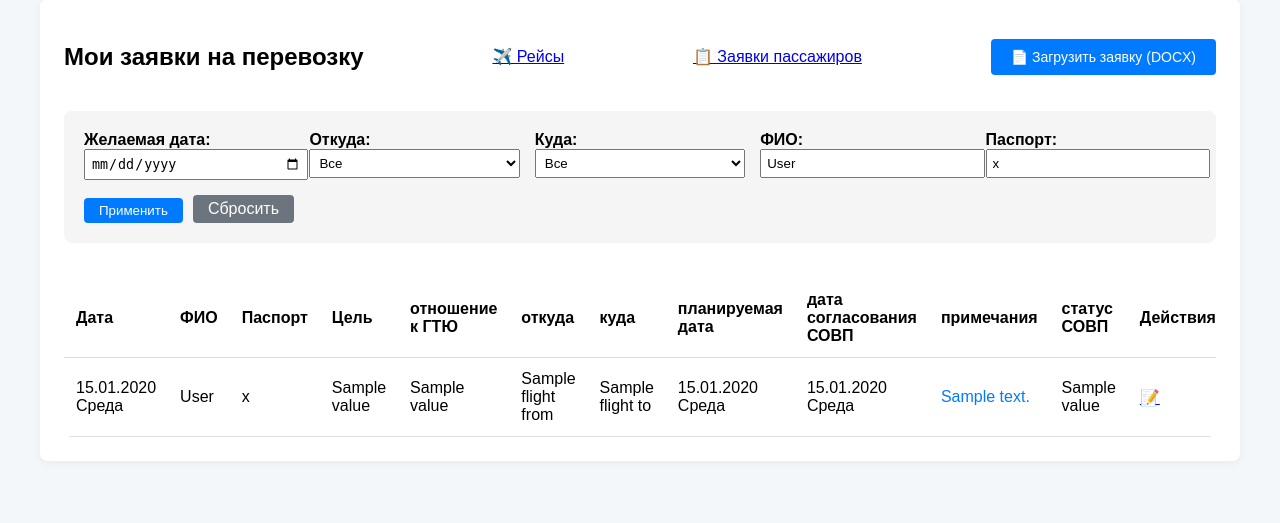
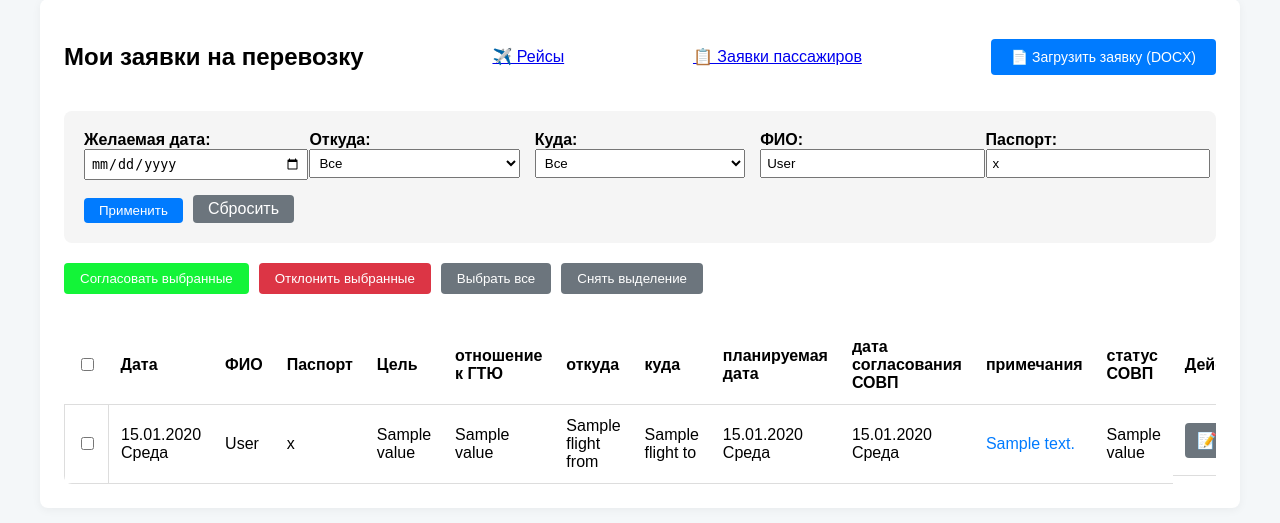
Before and after one commit to TheCoolestProgrammer/gazprom-flights, a FastAPI app: template templates/main_dispatcher/dashboard.html in a window 1280 px wide. Shown: the part 83-606 px from the top of the page. Run offline with FastAPI, Linux system fonts and the light colour scheme; the template is opened without the code that fills it: most values are stand-ins (such as "Sample title", 1, 10 or a date in 2020); parts of the project's set-up code (start-up, migrations or seed data) failed here and were passed over.

Commit message:
add opportunity to change status of many requests in main dispatcher

```diff
--- a/src/models/passenger.py
+++ b/src/models/passenger.py
@@ -65,7 +65,6 @@ class Passenger(Base):
     notes = Column(Text, default="")
     request_date = Column(Date, default=datetime.datetime.now)
     planning_date = Column(Date)
-    main_dispatcher_date = Column(Date)
     department_director_status = Column(Enum(RequestStatus), nullable=False, default=RequestStatus.PENDING)
     main_dispatcher_status = Column(Enum(RequestStatus), nullable=False, default=RequestStatus.PENDING)
     done_status = Column(Enum(RequestStatus), nullable=False, default=RequestStatus.PENDING)
--- a/templates/main_dispatcher/dashboard.html
+++ b/templates/main_dispatcher/dashboard.html
@@ -58,10 +58,20 @@
         </div>
     </form>
 
+    <form id="batch-status-form" action="/main_dispatcher/change_status_batch" method="POST">
+        <div style="display: flex; flex-wrap: wrap; gap: 10px; align-items: center; margin-bottom: 15px;">
+            <button type="submit" name="action" value="approved" style="background: #13f438; color: white; border: none; padding: 8px 16px; border-radius: 4px; cursor: pointer;">Согласовать выбранные</button>
+            <button type="submit" name="action" value="rejected" style="background: #dc3545; color: white; border: none; padding: 8px 16px; border-radius: 4px; cursor: pointer;">Отклонить выбранные</button>
+            <button type="button" onclick="selectAll()" style="background: #6c757d; color: white; border: none; padding: 8px 16px; border-radius: 4px; cursor: pointer;">Выбрать все</button>
+            <button type="button" onclick="deselectAll()" style="background: #6c757d; color: white; border: none; padding: 8px 16px; border-radius: 4px; cursor: pointer;">Снять выделение</button>
+        </div>
         <div class="table-wrapper">
         <table>
             <thead>
                 <tr>
+                    <th style="width: 40px;">
+                        <input type="checkbox" id="select-all-checkbox" onchange="toggleAllSelection(this)">
+                    </th>
                     <th>Дата</th>
                     <th>ФИО</th>
                 <th>Паспорт</th>
@@ -80,6 +90,9 @@
         <tbody>
             {% for req in requests %}
             <tr>
+                <td style="padding: 8px; border: 1px solid #ddd; text-align: center;">
+                    <input type="checkbox" name="selected_ids" value="{{ req.id }}">
+                </td>
                 <td>{{ req.request_date|format_date_ru }}</td>
                 <td>{{ req.fullname }}</td>
                 <td>{{ req.passport }}</td>
@@ -109,22 +122,18 @@
                         {{ req.main_dispatcher_status.value }}
                     </span>
                 </td>
-                <td>
-                    <a href="/main_dispatcher/edit/{{ req.id }}">📝</a>
-                </td>
-                <td>
+                <td style="display: flex; gap: 8px; align-items: center;">
+                    <a href="/main_dispatcher/edit/{{ req.id }}" style="padding: 8px 12px; background: #6c757d; color: white; border-radius: 4px; text-decoration: none;">📝</a>
                     <button type="button"
                         class="btn btn-success"
                         onclick="openPlanningModal('{{ req.id }}', '{{ req.planning_date }}')"
-                        style="background: #13f438; color: white; padding: 8px 16px; border: none; border-radius: 4px; cursor: pointer;">
+                        style="background: #13f438; color: white; padding: 8px 12px; border: none; border-radius: 4px; cursor: pointer;">
                         {{Status.CONFIRMED.value}}
                     </button>
-                </td>
-                <td>
                     <button type="button"
                         class="btn btn-danger"
                         onclick="change_request_status('{{ req.id }}', '{{Status.REJECTED.value}}')"
-                        style="background: #dc3545; color: white; padding: 8px 16px; border: none; border-radius: 4px; cursor: pointer;">
+                        style="background: #dc3545; color: white; padding: 8px 12px; border: none; border-radius: 4px; cursor: pointer;">
                         {{Status.REJECTED.value}}
                     </button>
                 </td>
@@ -133,6 +142,7 @@
         </tbody>
     </table>
     </div>
+    </form>
 </div>
 
 <!-- Модальное окно для загрузки файла -->
@@ -389,6 +399,33 @@ async function send_status_update(passengerId, data) {
     }
 }
 
+function toggleAllSelection(source) {
+    const checkboxes = document.querySelectorAll('input[name="selected_ids"]');
+    checkboxes.forEach(cb => cb.checked = source.checked);
+}
+
+function selectAll() {
+    const checkboxes = document.querySelectorAll('input[name="selected_ids"]');
+    checkboxes.forEach(cb => cb.checked = true);
+    const master = document.getElementById('select-all-checkbox');
+    if (master) master.checked = true;
+}
+
+function deselectAll() {
+    const checkboxes = document.querySelectorAll('input[name="selected_ids"]');
+    checkboxes.forEach(cb => cb.checked = false);
+    const master = document.getElementById('select-all-checkbox');
+    if (master) master.checked = false;
+}
+
+document.getElementById('batch-status-form').addEventListener('submit', function(e) {
+    const checked = document.querySelectorAll('input[name="selected_ids"]:checked');
+    if (!checked.length) {
+        alert('Пожалуйста, выберите хотя бы одну заявку для изменения статуса');
+        e.preventDefault();
+    }
+});
+
 // Переопределяем старую функцию для кнопки "Отклонить"
 async function change_request_status(passengerId, status) {
     // Если это отклонение, отправляем только статус
```
Also changed, not shown: src/routes/main_dispatcher.py (+17 -0 lines). Lines whose indentation alone changed are shown as unchanged.
